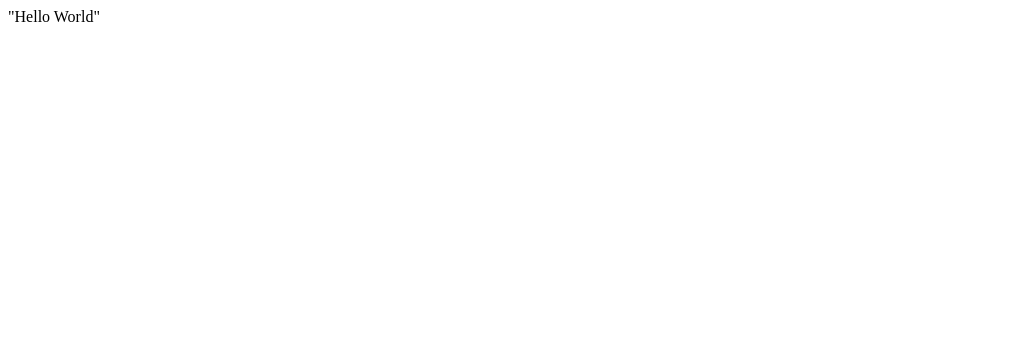
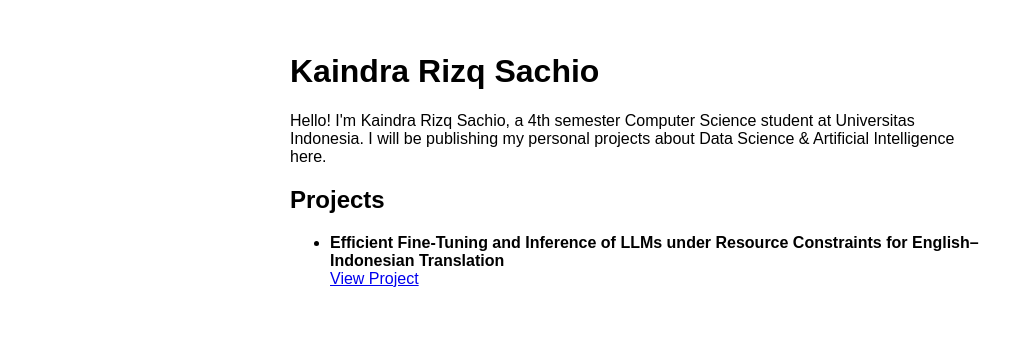
Before and after one commit to kaindraa/kaindraa.github.io, a plain HTML site: page index.html in a window 1280 px wide. Shown: the whole page, without its empty margins (0-1033 px from the left). Drawn offline with Linux system fonts and the light colour scheme.

Commit message:
Add index.html with personal introduction and project list

```diff
--- a/index.html
+++ b/index.html
@@ -1 +1,22 @@
-"Hello World"
+<!DOCTYPE html>
+<html lang="en">
+<head>
+  <meta charset="UTF-8">
+  <title>Kaindra Rizq Sachio</title>
+</head>
+<body style="font-family: Arial, sans-serif; max-width: 700px; margin: auto; padding: 2rem;">
+  <h1>Kaindra Rizq Sachio</h1>
+  <p>
+    Hello! I'm Kaindra Rizq Sachio, a 4th semester Computer Science student at Universitas Indonesia.
+    I will be publishing my personal projects about Data Science & Artificial Intelligence here.
+  </p>
+
+  <h2>Projects</h2>
+  <ul>
+    <li>
+      <strong>Efficient Fine-Tuning and Inference of LLMs under Resource Constraints for English–Indonesian Translation</strong><br>
+      <a href="projects/efficient-translation/efficient-translation.html">View Project</a>
+    </li>
+  </ul>
+</body>
+</html>
```
